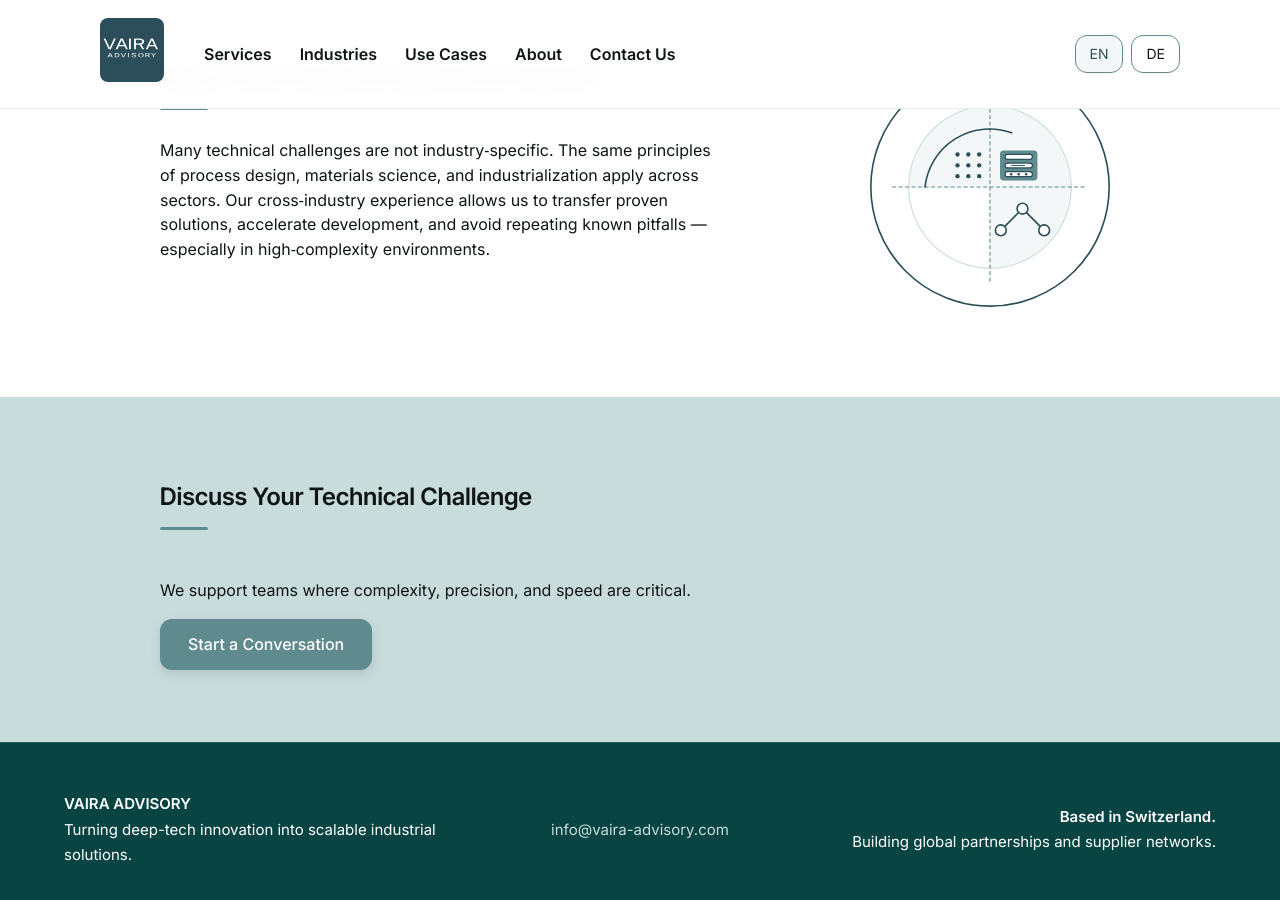
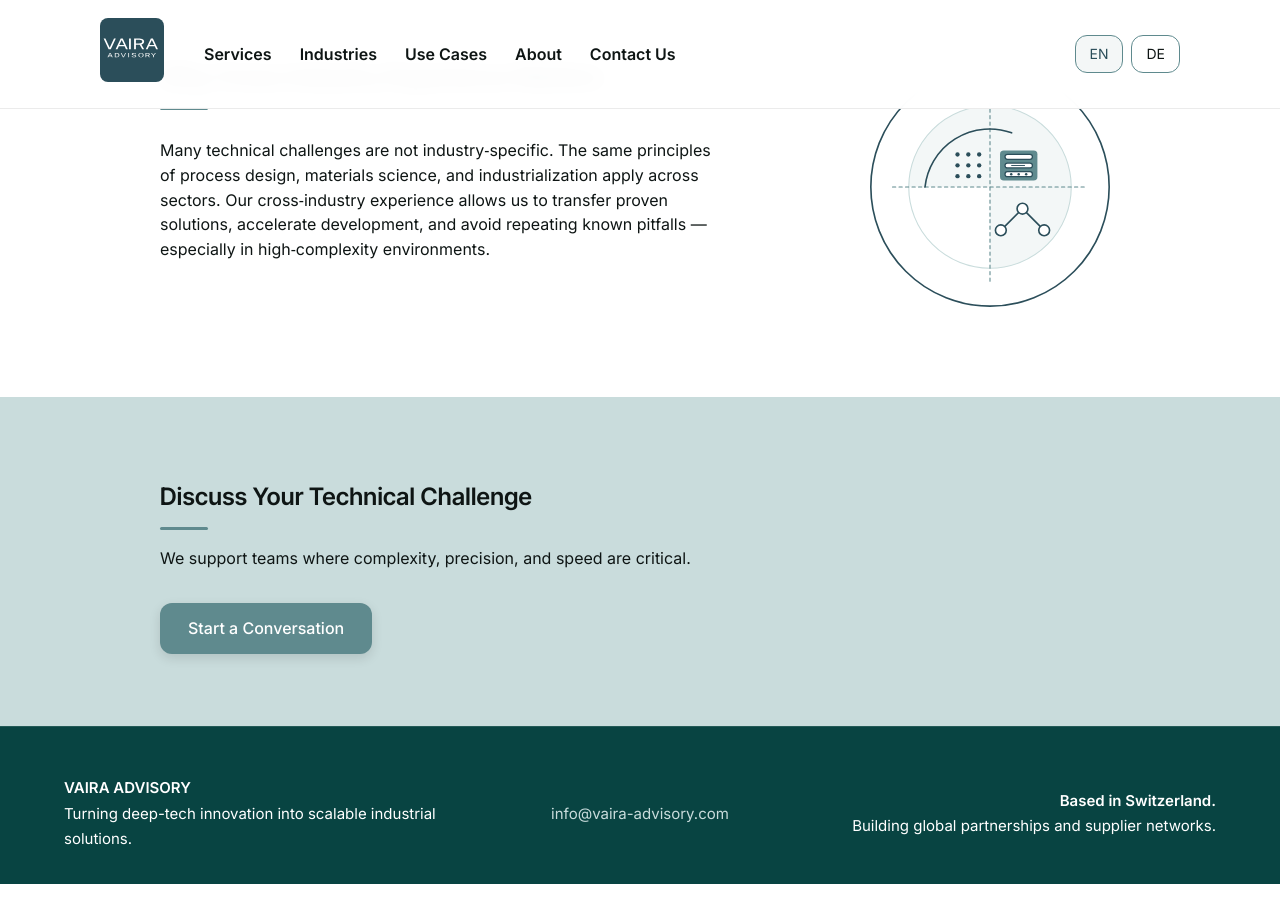
Before and after one commit to raphaelheeb/vaira-advisory, a Jekyll site: the page built from industries/index.html, in a window 1280 px wide and 900 px high, scrolled down 1731 px. Built offline with Jekyll 4.4.1, drawn with Linux system fonts in a browser that asks for light colours.

Commit message:
Update index.html

```diff
--- a/industries/index.html
+++ b/industries/index.html
@@ -309,7 +309,7 @@
 </section>
 
 <!-- CTA -->
-<section class="section section--alt">
+<section class="section section--cta section--alt">
   <div class="content-wrapper wrapper--narrow">
     <h2>Discuss Your Technical Challenge</h2>
     <p>We support teams where complexity, precision, and speed are critical.</p>
```
